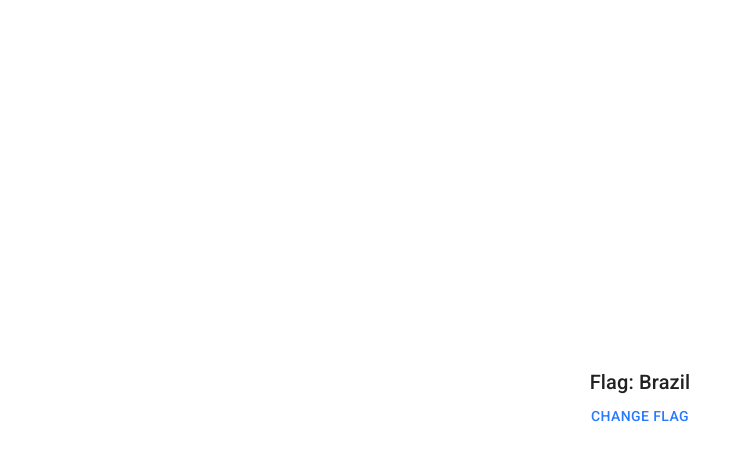
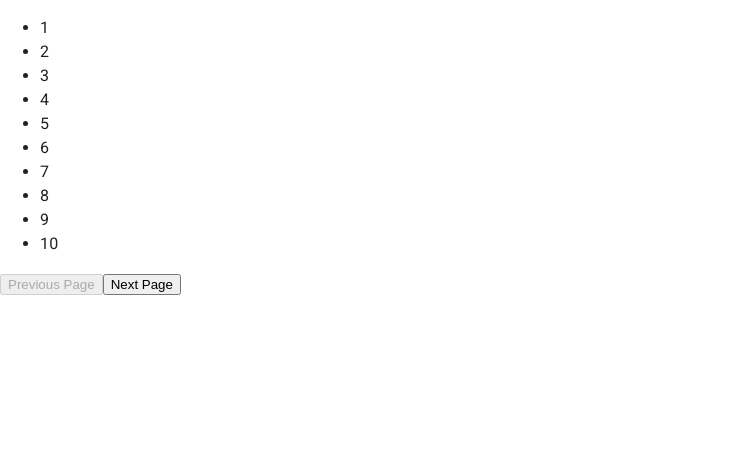
Before and after one commit to marco-rosner/code-challenges, a React (Create React App) app in the folder React/: page / in a window 1280 px wide. Shown: the top 460 px of the page, without its empty margins (0-752 px from the left). Built offline with nearby package versions, Linux system fonts and the light colour scheme.

Commit message:
React - Pagination

```diff
--- /dev/null
+++ b/React/src/Pagination/App.js
@@ -0,0 +1,20 @@
+import React from 'react'
+import { Pagination } from './Pagination'
+import { PaginationPointer } from './PaginationPointer'
+
+const initialData = [1, 2, 3, 4, 5, 6, 7, 8, 9, 10,
+    11, 12, 13, 14, 15, 16, 17, 18, 19, 20,
+    21, 22, 23, 24, 25, 26, 27, 28, 29, 30,
+    31, 32, 33, 34, 35, 36, 37, 38, 39, 40,
+    41, 42, 43, 44, 45, 46, 47, 48, 49, 50,
+    51, 52, 53, 54, 55, 56, 57, 58, 59, 60,
+    61, 62, 63, 64]
+
+export const App = () => {
+    return (
+        <div>
+            {/* <Pagination data={initialData}/> */}
+            <PaginationPointer data={initialData} />
+        </div>
+    )
+}
--- /dev/null
+++ b/React/src/Pagination/Pagination.js
@@ -0,0 +1,27 @@
+import React, { useEffect, useState } from "react"
+
+export const Pagination = ({ data }) => {
+    const [items, setItems] = useState([])
+    const [page, setPage] = useState(1)
+    const itensPerPage = 10
+
+    useEffect(() =>
+        setItems(
+            data.slice(
+                (itensPerPage * page) - itensPerPage,
+                (itensPerPage * page))
+        ),
+    [page])
+
+    return (
+        <>
+            <ul>
+                {items.map(item => (
+                    <li key={item}>{item}</li>
+                ))}
+            </ul>
+            <button onClick={() => setPage(page - 1)} disabled={page <= 1}>Previous Page</button>
+            <button onClick={() => setPage(page + 1)} disabled={(itensPerPage * page) >= data.length}>Next Page</button>
+        </>
+    )
+}
--- /dev/null
+++ b/React/src/Pagination/PaginationPointer.js
@@ -0,0 +1,40 @@
+import React, { useState } from "react"
+
+export const PaginationPointer = ({ data }) => {
+    const itensPerPage = 10
+    const [items, setItems] = useState(data.slice(0, itensPerPage))
+
+    const getIndex = (data, move) => {
+        return move === 'next'
+            ? data.indexOf(data[data.indexOf(items[items.length-1])])
+            : data.indexOf(data[data.indexOf(items[0])])
+    }
+
+    const previous = () => {
+        setItems(
+            data.slice(
+                getIndex(data, 'previous') - itensPerPage,
+                getIndex(data, 'previous') ,
+            ))
+    }
+
+    const next = () => {
+        setItems(
+            data.slice(
+                getIndex(data, 'next') + 1,
+                (getIndex(data, 'next') + 1 + itensPerPage)
+            ))
+    }
+
+    return (
+        <>
+            <ul>
+                {items.map(item => (
+                    <li key={item}>{item}</li>
+                ))}
+            </ul>
+            <button onClick={previous} disabled={getIndex(data, 'previous') <= 0}>Previous Page</button>
+            <button onClick={next} disabled={getIndex(data, 'next') >= data.length}>Next Page</button>
+        </>
+    )
+}
--- a/React/src/index.js
+++ b/React/src/index.js
@@ -3,7 +3,8 @@
 import React from 'react';
 import ReactDOM from 'react-dom/client';
 // import { App } from './Contacts/App';
-import { App } from './Context/App';
+// import { App } from './Context/App';
+import { App } from './Pagination/App';
 // import { App } from './Typescript/App';
 // import { App } from './ToDo/App';
 import { theme } from './theme';
```
